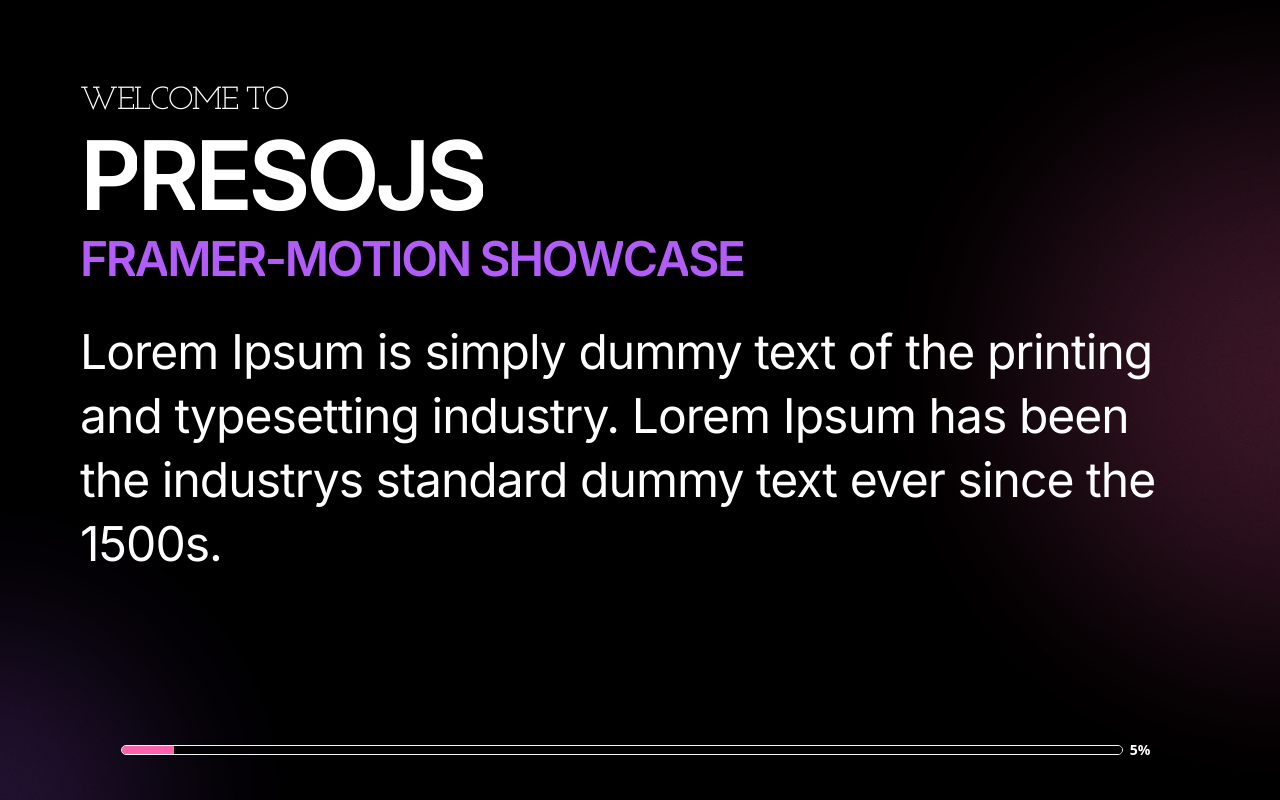
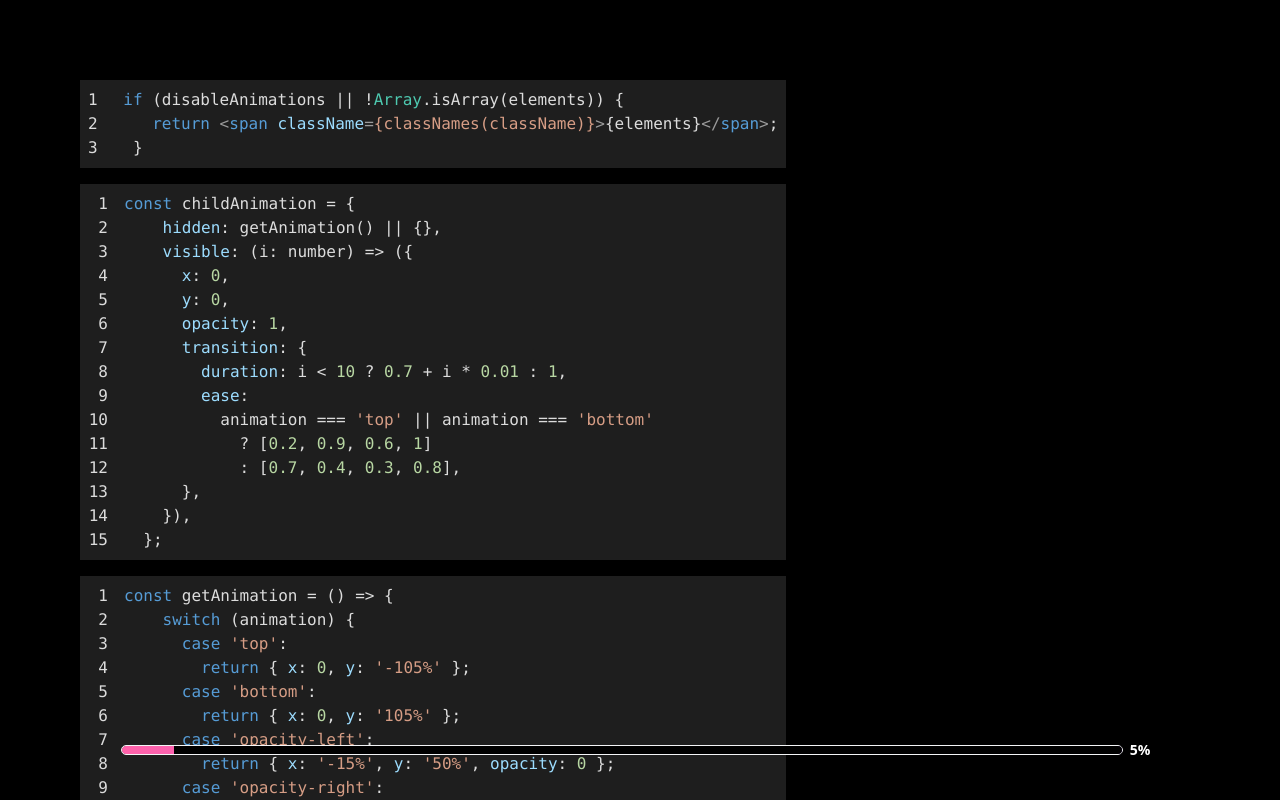
Before and after one commit to HBerglund/presoJS, a React (Create React App) app: page / in a window 1280 px wide. Built offline with nearby package versions, Linux system fonts and the light colour scheme.

Commit message:
test highlight lib - working!

```diff
--- a/package.json
+++ b/package.json
@@ -10,11 +10,13 @@
     "@types/node": "^12.0.0",
     "@types/react": "^17.0.0",
     "@types/react-dom": "^17.0.0",
+    "@types/react-syntax-highlighter": "^13.5.2",
     "classnames": "^2.3.1",
     "framer-motion": "^5.5.1",
     "react": "^17.0.2",
     "react-dom": "^17.0.2",
     "react-scripts": "next",
+    "react-syntax-highlighter": "^15.4.5",
     "typescript": "^4.1.2",
     "web-vitals": "^1.0.1"
   },
--- a/src/Components/AnimatedText.tsx
+++ b/src/Components/AnimatedText.tsx
@@ -101,7 +101,7 @@
             key={i}
             variants={childAnimation}
             custom={i}
-            className={classNames(className)}
+            className={classNames(className, 'keepSpanWrap')}
           >
             {el}
           </motion.span>
--- a/src/Components/Image.tsx
+++ b/src/Components/Image.tsx
@@ -11,7 +11,7 @@
   const getImageSize = () => {
     switch (size) {
       case 'lg':
-        return 'w-96 h-96';
+        return 'largeImage';
       case 'md':
         return 'w-72 h-72';
       case 'sm':
--- a/src/Slides/ChapterSlide.tsx
+++ b/src/Slides/ChapterSlide.tsx
@@ -78,21 +78,21 @@
                     </span>
                     <div
                       className={classNames(
-                        'w-11 h-11 flex justify-center items-center bg-gradient-to-l from-primary to-secondary rounded-full'
+                        'w-11 h-11 p-0.5 flex justify-center items-center bg-gradient-to-l from-primary to-secondary rounded-full'
                       )}
                     >
                       <div
                         className={classNames(
-                          'w-10 h-10 flex justify-center items-center bg-black rounded-full'
+                          'w-full h-full flex justify-center items-center bg-black rounded-full'
                         )}
                       >
-                        <div
+                        <span
                           className={classNames(
-                            'text-textPrimary serifHeading text-xs text-center'
+                            'text-textPrimary serifHeading text-center text-[26px] leading-none mt-1 mr-[1px]'
                           )}
                         >
                           {chapter}
-                        </div>
+                        </span>
                       </div>
                     </div>
                   </Fragment>
@@ -126,7 +126,6 @@
           </div>
           {alignXY === 'left' && (
             <motion.div
-              className={classNames('mr-16')}
               key={image}
               variants={chapterImageAnimation}
               initial='hidden'
--- /dev/null
+++ b/src/Slides/CodeSlide.tsx
@@ -0,0 +1,64 @@
+import React from 'react';
+import SyntaxHighlighter from 'react-syntax-highlighter';
+import { vs2015 } from 'react-syntax-highlighter/dist/esm/styles/hljs';
+
+import SlideParent from '../Components/SlideParent';
+
+function CodeSlide() {
+  const first = ` if (disableAnimations || !Array.isArray(elements)) {
+    return <span className={classNames(className)}>{elements}</span>;
+  }`;
+  const second = `const childAnimation = {
+    hidden: getAnimation() || {},
+    visible: (i: number) => ({
+      x: 0,
+      y: 0,
+      opacity: 1,
+      transition: {
+        duration: i < 10 ? 0.7 + i * 0.01 : 1,
+        ease:
+          animation === 'top' || animation === 'bottom'
+            ? [0.2, 0.9, 0.6, 1]
+            : [0.7, 0.4, 0.3, 0.8],
+      },
+    }),
+  };`;
+
+  const third = `const getAnimation = () => {
+    switch (animation) {
+      case 'top':
+        return { x: 0, y: '-105%' };
+      case 'bottom':
+        return { x: 0, y: '105%' };
+      case 'opacity-left':
+        return { x: '-15%', y: '50%', opacity: 0 };
+      case 'opacity-right':
+        return { x: '15%', y: '50%', opacity: 0 };
+      default:
+        return '';
+    }
+  };`;
+
+  const snippets = [first, second, third];
+
+  return (
+    <SlideParent>
+      <div>
+        {snippets.map((snippet) => (
+          <div className='mb-4'>
+            <SyntaxHighlighter
+              showLineNumbers
+              language='javascript'
+              style={vs2015}
+            >
+              {snippet}
+            </SyntaxHighlighter>
+          </div>
+        ))}
+        ;
+      </div>
+    </SlideParent>
+  );
+}
+
+export default CodeSlide;
--- a/src/data.tsx
+++ b/src/data.tsx
@@ -6,6 +6,7 @@
 import TestimonialSlide from './Slides/TestimonialSlide';
 import ChapterSlide from './Slides/ChapterSlide';
 import ImageSlide from './Slides/ImageSlide';
+import CodeSlide from './Slides/CodeSlide';
 
 export type SlideType = {
   component: React.ReactNode;
@@ -56,14 +57,7 @@
 
 export const slides: SlideType[] = [
   {
-    component: (
-      <TextSlide
-        title='presoJS'
-        preTitle='Welcome to'
-        subTitle='framer-motion showcase'
-        paragraph='Lorem Ipsum is simply dummy text of the printing and typesetting industry. Lorem Ipsum has been the industrys standard dummy text ever since the 1500s.'
-      />
-    ),
+    component: <CodeSlide />,
     id: 1,
   },
   {
--- a/src/index.css
+++ b/src/index.css
@@ -18,11 +18,6 @@
 .root {
   height: 100%;
   @apply bg-background;
-}
-
-span {
-  white-space: pre-wrap;
-  display: block;
 }
 
 @layer components {
@@ -66,4 +61,16 @@
     -moz-background-clip: text;
     -moz-text-fill-color: transparent;
   }
+  .keepSpanWrap {
+    white-space: pre-wrap;
+    display: block;
+  }
+  .largeImage {
+    width: 40vw;
+    height: 40vw;
+    max-width: 800px;
+    min-width: 400px;
+    max-height: 800px;
+    min-height: 400px;
+  }
 }
```
Also changed, not shown: 1 other file (tests, documents, lock files or other folders).
